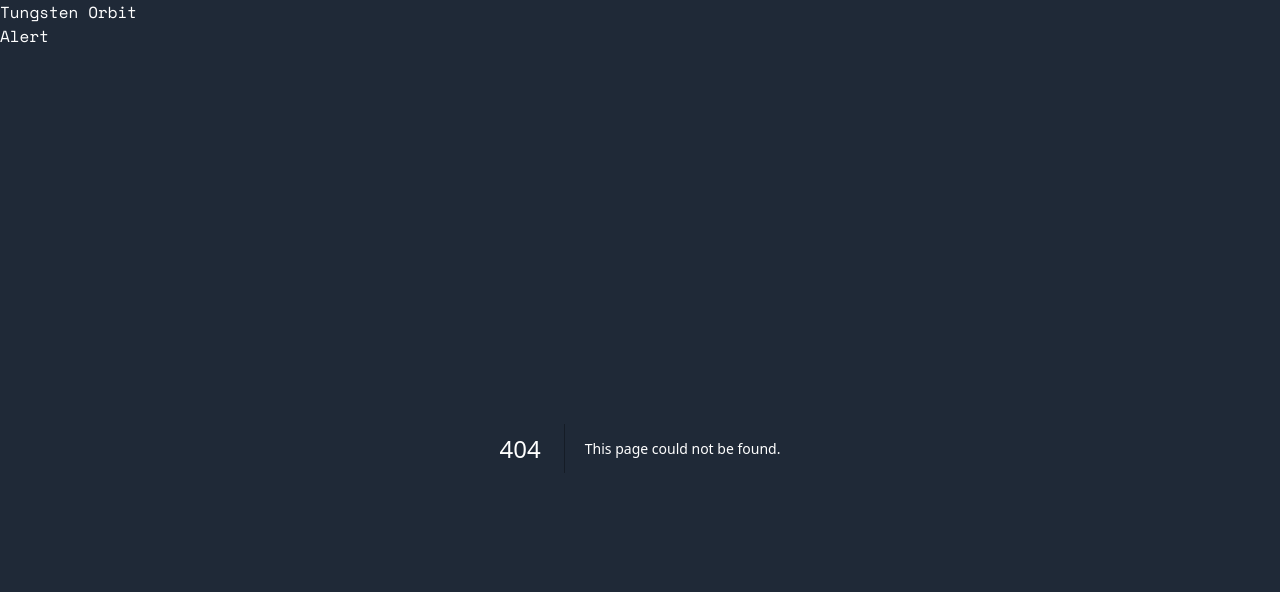
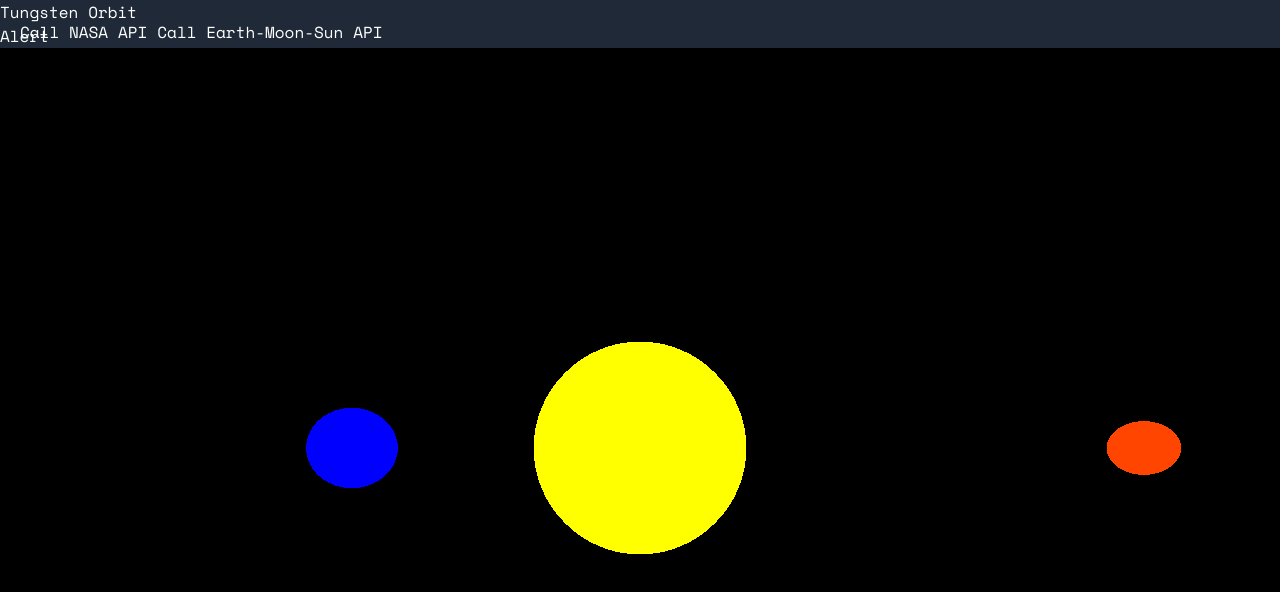
Before and after one commit to Nvengala5/tungsten-cube-orbit, a Next.js app: page /orrery in a window 1280 px wide. Before the commit this address had no page. Shown: the top 592 px of the page. Built offline with nearby package versions, Linux system fonts and the light colour scheme.

Commit message:
animation for the orrery

```diff
--- /dev/null
+++ b/app/orrery/page.js
@@ -0,0 +1,13 @@
+// pages/index.js
+
+import SolarSystem from "@/components/solarSystem";
+
+const HomePage = () => {
+  return (
+    <div>
+      <SolarSystem/>
+    </div>
+  );
+};
+
+export default HomePage;
--- /dev/null
+++ b/components/SolarSystem.js
@@ -0,0 +1,100 @@
+// components/SolarSystem.js
+'use client'
+import { useEffect, useRef } from 'react';
+import * as THREE from 'three';
+
+export default function SolarSystem() {
+  const mountRef = useRef(null);
+
+  useEffect(() => {
+    // Set up scene, camera, and renderer
+    const scene = new THREE.Scene();
+    const camera = new THREE.PerspectiveCamera(75, window.innerWidth / window.innerHeight, 0.1, 1000);
+    const renderer = new THREE.WebGLRenderer();
+    renderer.setSize(window.innerWidth, window.innerHeight);
+    mountRef.current.appendChild(renderer.domElement);
+
+    // Add a light source
+    const light = new THREE.PointLight(0xffffff, 1, 0);
+    light.position.set(0, 0, 0);
+    scene.add(light);
+
+    // Create planet function
+    const createPlanet = (size, color, distance) => {
+      const geometry = new THREE.SphereGeometry(size, 32, 32);
+      const material = new THREE.MeshBasicMaterial({ color });
+      const planet = new THREE.Mesh(geometry, material);
+      planet.position.x = distance;
+      scene.add(planet);
+      return planet;
+    };
+
+    // Create planets
+    const sun = createPlanet(2, 0xffff00, 0);
+    const earth = createPlanet(0.5, 0x0000ff, 5);
+    const mars = createPlanet(0.3, 0xff4500, 7);
+
+    camera.position.z = 10;
+
+    // Animation loop
+    const animate = () => {
+      requestAnimationFrame(animate);
+
+      // Simulate simple orbit for Earth and Mars
+      earth.position.x = 5 * Math.cos(Date.now() * 0.001);
+      earth.position.z = 5 * Math.sin(Date.now() * 0.001);
+
+      mars.position.x = 7 * Math.cos(Date.now() * 0.0008);
+      mars.position.z = 7 * Math.sin(Date.now() * 0.0008);
+
+      renderer.render(scene, camera);
+    };
+
+    animate();
+
+    // Clean up on component unmount
+    return () => {
+      mountRef.current.removeChild(renderer.domElement);
+    };
+  }, []);
+
+  const apiCall = async () => {
+    console.log('Calling NASA API...');
+    const url =
+      'https://api.nasa.gov/neo/rest/v1/feed?start_date=2015-09-07&end_date=2015-09-08&api_key=kXzZZhECebPb9eOf6wBPkhBn3CwpgNE3tyVX83eE';
+
+    try {
+      const response = await fetch(url);
+      const data = await response.json();
+      console.log(data);
+    } catch (error) {
+      console.error('Error with API call:', error);
+    }
+  };
+
+  const apiEarthMoonSun = async () => {
+    console.log('Calling Earth-Moon-Sun API...');
+    const url =
+      "https://ssd.jpl.nasa.gov/api/horizons.api?format=text&COMMAND='499'&OBJ_DATA='YES'&MAKE_EPHEM='YES'&EPHEM_TYPE='OBSERVER'&CENTER='500@399'&START_TIME='2006-01-01'&STOP_TIME='2006-01-20'&STEP_SIZE='1%20d'&QUANTITIES='1,9,20,23,24,29'";
+
+    try {
+      const response = await fetch(url);
+      const data = await response.json();
+      console.log(data);
+    } catch (error) {
+      console.error('Error with Earth-Moon-Sun API:', error);
+    }
+  };
+
+  return (
+    <div>
+      <div ref={mountRef} style={{ width: '100%', height: '100vh' }} />
+      <div style={{ position: 'absolute', top: 20, left: 20 }}>
+        <button onClick={apiCall}>Call NASA API</button>
+        <button onClick={apiEarthMoonSun} style={{ marginLeft: 10 }}>
+          Call Earth-Moon-Sun API
+        </button>
+      </div>
+    </div>
+  );
+};
```
Also changed, not shown: package.json (+6 -4 lines), 1 other file (tests, documents, lock files or other folders).
